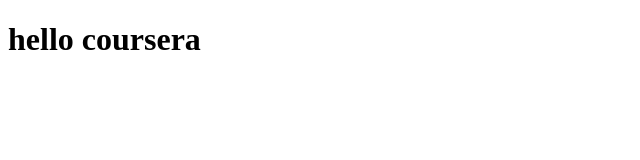
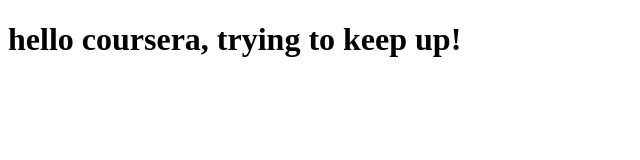
Before and after one commit to Antisocial1978/coursera-test, a plain HTML site: page site/index.html in a window 1280 px wide. Shown: the whole page, without its empty margins (0-640 px from the left). Drawn offline with Linux system fonts and the light colour scheme.

Commit message:
small addition to page content

```diff
--- a/site/index.html
+++ b/site/index.html
@@ -4,6 +4,6 @@
 	<title>hello coursera</title>
 </head>
 <body>
-<h1>hello coursera</h1>
+<h1>hello coursera, trying to keep up!</h1>
 </body>
 </html>
```
